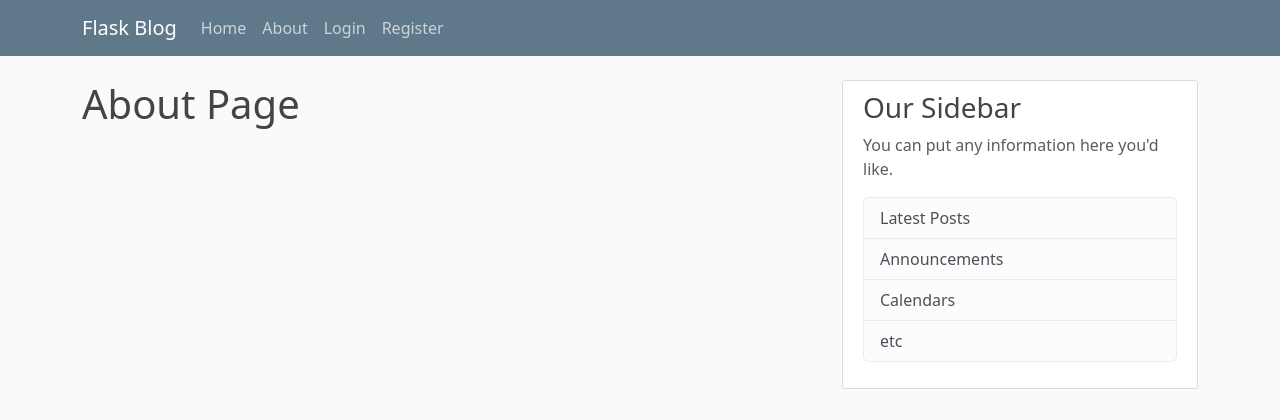
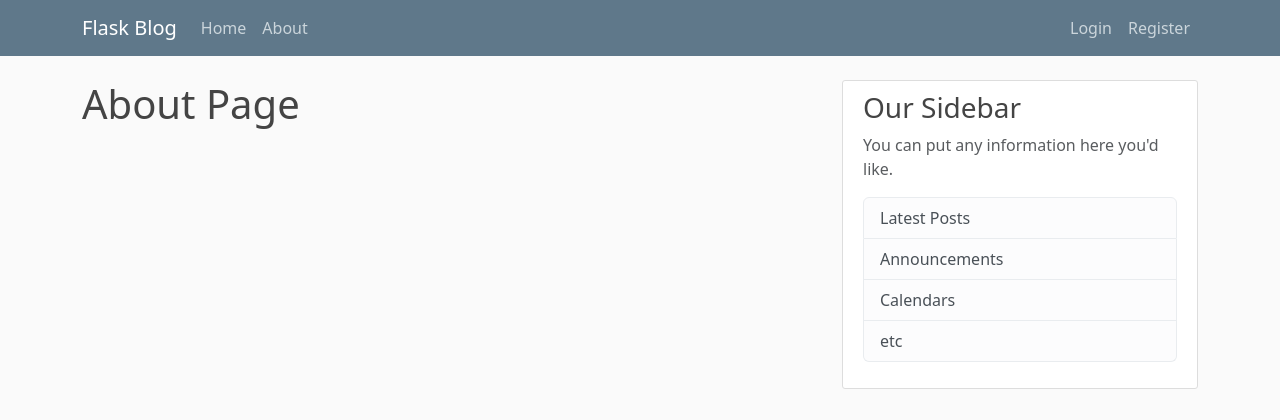
Before and after one commit to vinitrai/FLASK_BLOG, a Flask app: page /about in a window 1280 px wide. Shown: the top 420 px of the page. Run offline with Flask 3, Linux system fonts and the light colour scheme.

Commit message:
fixed the navigation

```diff
--- a/flaskblog/templates/layout.html
+++ b/flaskblog/templates/layout.html
@@ -17,30 +17,44 @@
       <nav class="navbar navbar-expand-md navbar-dark bg-steel fixed-top">
         <div class="container">
           <a class="navbar-brand mr-4" href="/">Flask Blog</a>
-            <button class="navbar-toggler" type="button" data-toggle="collapse" data-target="#navbarToggle" aria-controls="navbarToggle" aria-expanded="false" aria-label="Toggle navigation">
+          <button class="navbar-toggler" type="button" data-bs-toggle="collapse" data-bs-target="#navbarToggle" aria-controls="navbarToggle" aria-expanded="false" aria-label="Toggle navigation">
             <span class="navbar-toggler-icon"></span>
+          </button>
 
-            </button>
           <div class="collapse navbar-collapse" id="navbarToggle">
-              <div class="navbar-nav mr-auto">
-                <a class="nav-item nav-link" href="{{ url_for('main.home') }}">Home</a>
-                <a class="nav-item nav-link" href="{{ url_for('main.about') }}">About</a>
-              </div>
-              <!-- Navbar Right Side -->
-              <div class="navbar-nav">
+            <ul class="navbar-nav me-auto mb-2 mb-md-0">
+              <li class="nav-item">
+                <a class="nav-link" href="{{ url_for('main.home') }}">Home</a>
+              </li>
+              <li class="nav-item">
+                <a class="nav-link" href="{{ url_for('main.about') }}">About</a>
+              </li>
+            </ul>
+
+            <ul class="navbar-nav">
               {% if current_user.is_authenticated %}
-                <a class="nav-item nav-link" href="{{ url_for('posts.new') }}">Create Post</a>
-                <a class="nav-item nav-link" href="{{ url_for('users.account') }}">Account</a>
-                <a class="nav-item nav-link" href="{{ url_for('users.logout') }}">Logout</a>
+              <li class="nav-item">
+                <a class="nav-link" href="{{ url_for('posts.new') }}">Create Post</a>
+              </li>
+              <li class="nav-item">
+                <a class="nav-link" href="{{ url_for('users.account') }}">Account</a>
+              </li>
+              <li class="nav-item">
+                <a class="nav-link" href="{{ url_for('users.logout') }}">Logout</a>
+              </li>
               {% else %}
-                <a class="nav-item nav-link" href="{{ url_for('users.login') }}">Login</a>
-                <a class="nav-item nav-link" href="{{ url_for('users.register') }}">Register</a>
+              <li class="nav-item">
+                <a class="nav-link" href="{{ url_for('users.login') }}">Login</a>
+              </li>
+              <li class="nav-item">
+                <a class="nav-link" href="{{ url_for('users.register') }}">Register</a>
+              </li>
               {% endif %}
-
-              </div>
+            </ul>
           </div>
         </div>
       </nav>
+
     </header>
     <main role="main" class="container">
         <div class="row">
@@ -71,8 +85,7 @@
           </div>
         </div>
     </main>
-    <script src="https://cdn.jsdelivr.net/npm/bootstrap@5.3.5/dist/js/bootstrap.bundle.min.js" integrity="sha384-k6d4wzSIapyDyv1kpU366/PK5hCdSbCRGRCMv+eplOQJWyd1fbcAu9OCUj5zNLiq" crossorigin="anonymous"></script>
-    <script src="https://cdn.jsdelivr.net/npm/@popperjs/core@2.11.8/dist/umd/popper.min.js" integrity="sha384-I7E8VVD/ismYTF4hNIPjVp/Zjvgyol6VFvRkX/vR+Vc4jQkC+hVqc2pM8ODewa9r" crossorigin="anonymous"></script>
-    <script src="https://cdn.jsdelivr.net/npm/bootstrap@5.3.5/dist/js/bootstrap.min.js" integrity="sha384-VQqxDN0EQCkWoxt/0vsQvZswzTHUVOImccYmSyhJTp7kGtPed0Qcx8rK9h9YEgx+" crossorigin="anonymous"></script>
+    <script src="https://cdn.jsdelivr.net/npm/bootstrap@5.3.5/dist/js/bootstrap.bundle.min.js" crossorigin="anonymous"></script>
+
 </body>
 </html>
```
Lines whose indentation alone changed are shown as unchanged.
